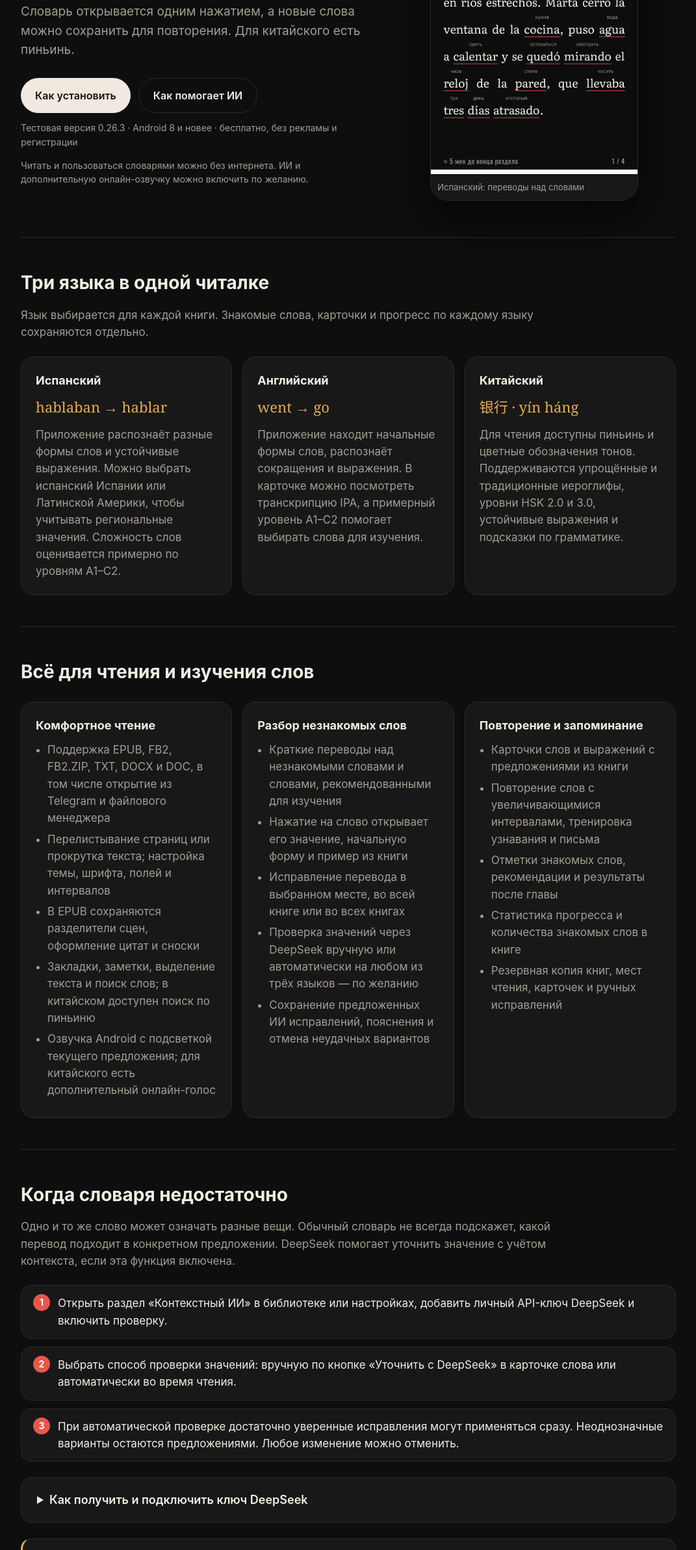
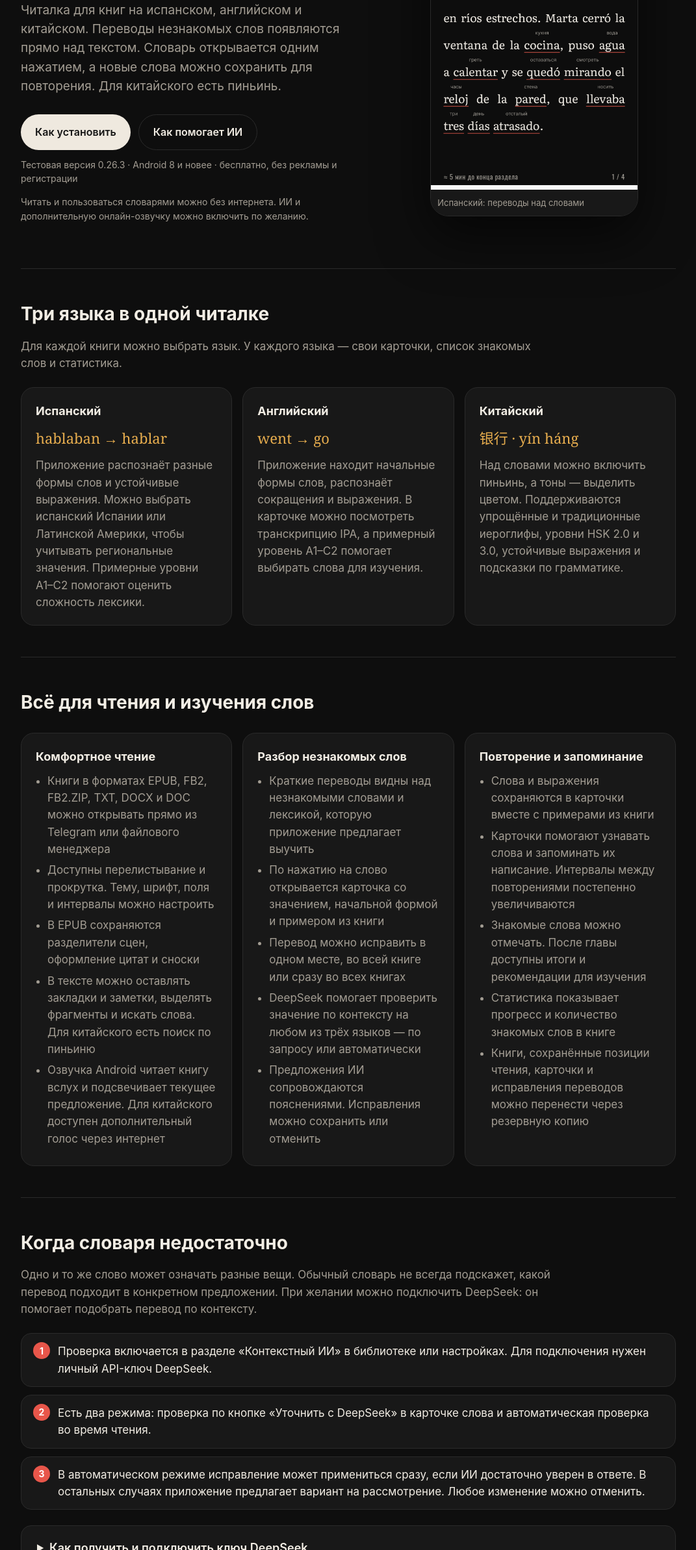
Before and after one commit to boikot5225-afk/HanReader, a plain HTML site: page docs/index.html in a window 1280 px wide. Shown: the part 414-2800 px from the top of the page at 65% size, without its empty margins (104-1175 px from the left). Drawn offline with Linux system fonts and the light colour scheme.

Commit message:
Polish website copy for natural neutral Russian

```diff
--- a/docs/index.html
+++ b/docs/index.html
@@ -113,8 +113,8 @@
     <div>
       <div class="eyebrow">Книги в оригинале · Android</div>
       <div class="langs" aria-label="Поддерживаемые языки"><span>Испанский</span><span>Английский</span><span>Китайский</span></div>
-      <h1>Книги в оригинале.<br>Больше <u>понимания</u>.</h1>
-      <p class="lead">Чтение на испанском, английском и китайском с переводами незнакомых слов прямо над текстом. Словарь открывается одним нажатием, а новые слова можно сохранить для повторения. Для китайского есть пиньинь.</p>
+      <h1>Книги в оригинале.<br>Перевод — <u>под рукой</u>.</h1>
+      <p class="lead">Читалка для книг на испанском, английском и китайском. Переводы незнакомых слов появляются прямо над текстом. Словарь открывается одним нажатием, а новые слова можно сохранить для повторения. Для китайского есть пиньинь.</p>
       <div class="buttons">
         <a class="btn primary" href="#install">Как установить</a>
         <a class="btn ghost" href="#ai">Как помогает ИИ</a>
@@ -127,11 +127,11 @@
 
   <section id="languages">
     <h2>Три языка в одной читалке</h2>
-    <p class="section-lead">Язык выбирается для каждой книги. Знакомые слова, карточки и прогресс по каждому языку сохраняются отдельно.</p>
+    <p class="section-lead">Для каждой книги можно выбрать язык. У каждого языка — свои карточки, список знакомых слов и статистика.</p>
     <div class="features">
-      <article class="card"><h3>Испанский</h3><p class="example" lang="es">hablaban → hablar</p><p>Приложение распознаёт разные формы слов и устойчивые выражения. Можно выбрать испанский Испании или Латинской Америки, чтобы учитывать региональные значения. Сложность слов оценивается примерно по уровням A1–C2.</p></article>
+      <article class="card"><h3>Испанский</h3><p class="example" lang="es">hablaban → hablar</p><p>Приложение распознаёт разные формы слов и устойчивые выражения. Можно выбрать испанский Испании или Латинской Америки, чтобы учитывать региональные значения. Примерные уровни A1–C2 помогают оценить сложность лексики.</p></article>
       <article class="card"><h3>Английский</h3><p class="example" lang="en">went → go</p><p>Приложение находит начальные формы слов, распознаёт сокращения и выражения. В карточке можно посмотреть транскрипцию IPA, а примерный уровень A1–C2 помогает выбирать слова для изучения.</p></article>
-      <article class="card"><h3>Китайский</h3><p class="example" lang="zh">银行 · yín háng</p><p>Для чтения доступны пиньинь и цветные обозначения тонов. Поддерживаются упрощённые и традиционные иероглифы, уровни HSK 2.0 и 3.0, устойчивые выражения и подсказки по грамматике.</p></article>
+      <article class="card"><h3>Китайский</h3><p class="example" lang="zh">银行 · yín háng</p><p>Над словами можно включить пиньинь, а тоны — выделить цветом. Поддерживаются упрощённые и традиционные иероглифы, уровни HSK 2.0 и 3.0, устойчивые выражения и подсказки по грамматике.</p></article>
     </div>
   </section>
 
@@ -139,54 +139,54 @@
     <h2>Всё для чтения и изучения слов</h2>
     <div class="features">
       <article class="card"><h3>Комфортное чтение</h3><ul>
-        <li>Поддержка EPUB, FB2, FB2.ZIP, TXT, DOCX и DOC, в том числе открытие из Telegram и файлового менеджера</li>
-        <li>Перелистывание страниц или прокрутка текста; настройка темы, шрифта, полей и интервалов</li>
+        <li>Книги в форматах EPUB, FB2, FB2.ZIP, TXT, DOCX и DOC можно открывать прямо из Telegram или файлового менеджера</li>
+        <li>Доступны перелистывание и прокрутка. Тему, шрифт, поля и интервалы можно настроить</li>
         <li>В EPUB сохраняются разделители сцен, оформление цитат и сноски</li>
-        <li>Закладки, заметки, выделение текста и поиск слов; в китайском доступен поиск по пиньиню</li>
-        <li>Озвучка Android с подсветкой текущего предложения; для китайского есть дополнительный онлайн-голос</li>
+        <li>В тексте можно оставлять закладки и заметки, выделять фрагменты и искать слова. Для китайского есть поиск по пиньиню</li>
+        <li>Озвучка Android читает книгу вслух и подсвечивает текущее предложение. Для китайского доступен дополнительный голос через интернет</li>
       </ul></article>
       <article class="card"><h3>Разбор незнакомых слов</h3><ul>
-        <li>Краткие переводы над незнакомыми словами и словами, рекомендованными для изучения</li>
-        <li>Нажатие на слово открывает его значение, начальную форму и пример из книги</li>
-        <li>Исправление перевода в выбранном месте, во всей книге или во всех книгах</li>
-        <li>Проверка значений через DeepSeek вручную или автоматически на любом из трёх языков — по желанию</li>
-        <li>Сохранение предложенных ИИ исправлений, пояснения и отмена неудачных вариантов</li>
+        <li>Краткие переводы видны над незнакомыми словами и лексикой, которую приложение предлагает выучить</li>
+        <li>По нажатию на слово открывается карточка со значением, начальной формой и примером из книги</li>
+        <li>Перевод можно исправить в одном месте, во всей книге или сразу во всех книгах</li>
+        <li>DeepSeek помогает проверить значение по контексту на любом из трёх языков — по запросу или автоматически</li>
+        <li>Предложения ИИ сопровождаются пояснениями. Исправления можно сохранить или отменить</li>
       </ul></article>
       <article class="card"><h3>Повторение и запоминание</h3><ul>
-        <li>Карточки слов и выражений с предложениями из книги</li>
-        <li>Повторение слов с увеличивающимися интервалами, тренировка узнавания и письма</li>
-        <li>Отметки знакомых слов, рекомендации и результаты после главы</li>
-        <li>Статистика прогресса и количества знакомых слов в книге</li>
-        <li>Резервная копия книг, мест чтения, карточек и ручных исправлений</li>
+        <li>Слова и выражения сохраняются в карточки вместе с примерами из книги</li>
+        <li>Карточки помогают узнавать слова и запоминать их написание. Интервалы между повторениями постепенно увеличиваются</li>
+        <li>Знакомые слова можно отмечать. После главы доступны итоги и рекомендации для изучения</li>
+        <li>Статистика показывает прогресс и количество знакомых слов в книге</li>
+        <li>Книги, сохранённые позиции чтения, карточки и исправления переводов можно перенести через резервную копию</li>
       </ul></article>
     </div>
   </section>
 
   <section id="ai">
     <h2>Когда словаря недостаточно</h2>
-    <p class="section-lead">Одно и то же слово может означать разные вещи. Обычный словарь не всегда подскажет, какой перевод подходит в конкретном предложении. DeepSeek помогает уточнить значение с учётом контекста, если эта функция включена.</p>
+    <p class="section-lead">Одно и то же слово может означать разные вещи. Обычный словарь не всегда подскажет, какой перевод подходит в конкретном предложении. При желании можно подключить DeepSeek: он помогает подобрать перевод по контексту.</p>
     <ol class="steps">
-      <li>Открыть раздел «Контекстный ИИ» в библиотеке или настройках, добавить личный API-ключ DeepSeek и включить проверку.</li>
-      <li>Выбрать способ проверки значений: вручную по кнопке «Уточнить с DeepSeek» в карточке слова или автоматически во время чтения.</li>
-      <li>При автоматической проверке достаточно уверенные исправления могут применяться сразу. Неоднозначные варианты остаются предложениями. Любое изменение можно отменить.</li>
+      <li>Проверка включается в разделе «Контекстный ИИ» в библиотеке или настройках. Для подключения нужен личный API-ключ DeepSeek.</li>
+      <li>Есть два режима: проверка по кнопке «Уточнить с DeepSeek» в карточке слова и автоматическая проверка во время чтения.</li>
+      <li>В автоматическом режиме исправление может примениться сразу, если ИИ достаточно уверен в ответе. В остальных случаях приложение предлагает вариант на рассмотрение. Любое изменение можно отменить.</li>
     </ol>
     <details id="deepseek-key" class="key-guide">
       <summary>Как получить и подключить ключ DeepSeek</summary>
       <p>Пока для контекстного ИИ нужен личный API-ключ DeepSeek. <strong>Это временный способ подключения.</strong> Читать книги, пользоваться словарями и повторять карточки можно без ключа.</p>
       <ol class="steps">
-        <li><a href="https://platform.deepseek.com/" target="_blank" rel="noopener noreferrer">Открыть платформу DeepSeek</a> и войти в аккаунт или зарегистрироваться.</li>
-        <li>Перейти в раздел <a href="https://platform.deepseek.com/api_keys" target="_blank" rel="noopener noreferrer">API keys</a>, нажать <strong>Create API key</strong> и скопировать ключ. Его необходимо сохранить сразу: после закрытия окна полный ключ больше не показывается.</li>
-        <li>Проверить API-баланс в разделе <strong>Billing</strong>. Если средств нет, пополнить его доступным способом — запросы ИИ оплачиваются с этого баланса.</li>
-        <li>В Amauta Reader открыть <strong>Настройки → Контекстный ИИ</strong>, вставить ключ и сохранить его.</li>
-        <li>Подтвердить согласие на передачу фрагментов текста и включить ИИ. Автоматическую проверку можно включить отдельно. Для ручной проверки нажать на слово и выбрать <strong>«Уточнить с DeepSeek»</strong>.</li>
+        <li>Для начала нужен аккаунт на <a href="https://platform.deepseek.com/" target="_blank" rel="noopener noreferrer">платформе DeepSeek</a>. Можно войти в существующий или зарегистрировать новый.</li>
+        <li>Ключ создаётся в разделе <a href="https://platform.deepseek.com/api_keys" target="_blank" rel="noopener noreferrer">API keys</a> по кнопке <strong>Create API key</strong>. Его нужно сразу скопировать и сохранить: после закрытия окна полный ключ больше не показывается.</li>
+        <li>В разделе <strong>Billing</strong> отображается баланс для оплаты запросов. Если он пуст, потребуется пополнение.</li>
+        <li>В приложении ключ нужно вставить и сохранить в разделе <strong>Настройки → Контекстный ИИ</strong>.</li>
+        <li>После согласия на передачу фрагментов текста можно включить ИИ. Автоматическая проверка включается отдельно, а ручная доступна в карточке слова по кнопке <strong>«Уточнить с DeepSeek»</strong>.</li>
       </ol>
       <p>Результаты проверок сохраняются на телефоне. Пока контекст и настройки анализа не изменились, повторное открытие фрагмента не требует нового запроса.</p>
-      <p><strong>Ключ нельзя публиковать или передавать в переписке.</strong> Он вводится только в поле ключа в настройках приложения.</p>
+      <p><strong>Ключ нельзя публиковать или передавать в переписке.</strong> В приложении для него есть отдельное поле в настройках.</p>
     </details>
     <div class="callout">
-      <p><strong>Перевод с учётом смысла.</strong> Например, испанское <span lang="es">pista</span> может означать и «дорожку», и «улику». DeepSeek смотрит на предложение и помогает выбрать подходящий перевод. Исправление применяется к этому месту в тексте. ИИ не заменяет переводы, указанные вручную.</p>
-      <p><strong>Проверенные переводы сохраняются.</strong> Приложение запоминает ответы DeepSeek на телефоне, чтобы не отправлять повторный запрос при каждом открытии книги. В настройках можно ограничить количество запросов и следить за использованием ИИ.</p>
-      <p><strong>Подключать ИИ необязательно.</strong> Читать и пользоваться словарём можно без него. Для проверки переводов понадобится личный API-ключ DeepSeek и деньги на балансе этого сервиса. Приложение отправляет только нужные фрагменты текста, а не всю книгу. Ключ хранится на телефоне в зашифрованном виде. Подробности — в <a href="privacy.html">политике конфиденциальности</a>.</p>
+      <p><strong>Перевод с учётом смысла.</strong> Например, испанское <span lang="es">pista</span> может означать и «дорожку», и «улику». DeepSeek учитывает предложение и помогает выбрать подходящий перевод. Исправление действует только в этом месте текста. ИИ не заменяет переводы, указанные вручную.</p>
+      <p><strong>Проверенные переводы сохраняются.</strong> Ответы DeepSeek сохраняются на телефоне. Если текст и настройки проверки не изменились, повторный запрос не нужен. В настройках можно ограничить количество запросов и следить за использованием ИИ.</p>
+      <p><strong>Подключать ИИ необязательно.</strong> Читать и пользоваться словарём можно без него. Для проверки переводов понадобится личный API-ключ DeepSeek и положительный баланс на платформе DeepSeek. Приложение отправляет только нужные фрагменты текста, а не всю книгу. Ключ хранится на телефоне в зашифрованном виде. Подробности — в <a href="privacy.html">политике конфиденциальности</a>.</p>
       <p class="note">ИИ иногда ошибается. Любой предложенный перевод можно исправить или отменить.</p>
     </div>
   </section>
@@ -206,9 +206,9 @@
     <p class="section-lead">Сейчас доступна тестовая версия <strong>0.26.3</strong> для Android. Приложение можно скачать на APKPure или запросить актуальный установочный файл у разработчика:</p>
     <div class="buttons"><a class="btn primary" href="https://apkpure.com/p/com.hanreader.app.es">Скачать на APKPure</a><a class="btn ghost" href="https://t.me/SainJust">Запросить актуальный APK</a><a class="btn ghost" href="mailto:boikot5225@gmail.com?subject=Amauta%20Reader%20APK">Написать по почте</a></div>
     <ol class="steps" style="margin-top:24px">
-      <li>Скачать APK на телефон и открыть файл. При запросе Android разрешить установку из этого источника.</li>
-      <li>Открыть приложение, выбрать язык книги и добавить её в библиотеку. Переводы над словами можно включить в настройках оформления.</li>
-      <li>Новую версию можно установить поверх предыдущей, если подпись приложения совпадает. Перед обновлением рекомендуется сохранить резервную копию.</li>
+      <li>После скачивания APK нужно открыть на телефоне. Если Android запросит разрешение на установку из этого источника, его потребуется предоставить.</li>
+      <li>После установки можно выбрать язык книги и добавить её в библиотеку. Переводы над словами включаются в настройках оформления.</li>
+      <li>Новую версию можно установить поверх предыдущей, если подпись приложения совпадает. Перед обновлением лучше сделать резервную копию.</li>
     </ol>
     <div class="callout"><p><strong>Переход со старой китайской читалки.</strong> Новое приложение устанавливается отдельно. Для переноса книг и прогресса нужно создать резервную копию в старой версии и восстановить её в новой. <a href="https://github.com/boikot5225-afk/HanReader/releases/tag/beta">Ранняя китайская версия</a> по-прежнему доступна отдельно.</p></div>
   </section>
@@ -217,13 +217,13 @@
     <h2>Частые вопросы</h2>
     <details><summary>Можно пользоваться приложением без интернета?</summary><p>Да. Читать книги, смотреть значения слов и повторять карточки можно без DeepSeek и подключения к сети. Интернет нужен для проверки через ИИ и дополнительной онлайн-озвучки. Системный голос Android тоже может использовать сеть в зависимости от настроек телефона.</p></details>
     <details><summary>DeepSeek меняет весь словарь?</summary><p>Нет. ИИ уточняет перевод в конкретном предложении, а основной словарь остаётся прежним. Если предложенное значение не подходит, его можно изменить или отменить.</p></details>
-    <details><summary>Что попадает в резервную копию?</summary><p>В резервную копию входят книги, места чтения, закладки, карточки, прогресс, выделения и исправленные вручную значения. Результаты проверок ИИ и API-ключ пока не экспортируются, но сами проверки сохраняются на телефоне после перезапуска приложения.</p></details>
+    <details><summary>Что попадает в резервную копию?</summary><p>В резервную копию входят книги, сохранённые позиции чтения, закладки, карточки, прогресс, выделения и исправленные вручную значения. Результаты проверок ИИ и API-ключ пока не экспортируются, но сами проверки сохраняются на телефоне после перезапуска приложения.</p></details>
     <details><summary>Что изменилось в последних версиях?</summary><p>Теперь можно читать на трёх языках, включая английский. Добавлены ручная и автоматическая проверка значений через DeepSeek и сохранение результатов. Исправлены скачки страниц при обновлении подсказок, улучшено отображение промежутков и разделителей сцен в EPUB.</p></details>
   </section>
 
   <section id="contacts">
     <h2>Контакты</h2>
-    <p class="lead">Об ошибках, неточных переводах и неудобных функциях можно сообщить разработчику. Для разбора ошибки понадобятся версия приложения, язык книги и описание действий перед её появлением.</p>
+    <p class="lead">Сообщения об ошибках, неточных переводах и предложения по улучшению приложения можно отправить по почте или в Telegram. Чтобы разобраться в проблеме, нужны версия приложения, язык книги и описание того, как возникла ошибка.</p>
     <div class="contacts"><a class="btn ghost" href="mailto:boikot5225@gmail.com?subject=Amauta%20Reader">boikot5225@gmail.com</a><a class="btn ghost" href="https://t.me/SainJust">Telegram @SainJust</a></div>
   </section>
   </main>
```
